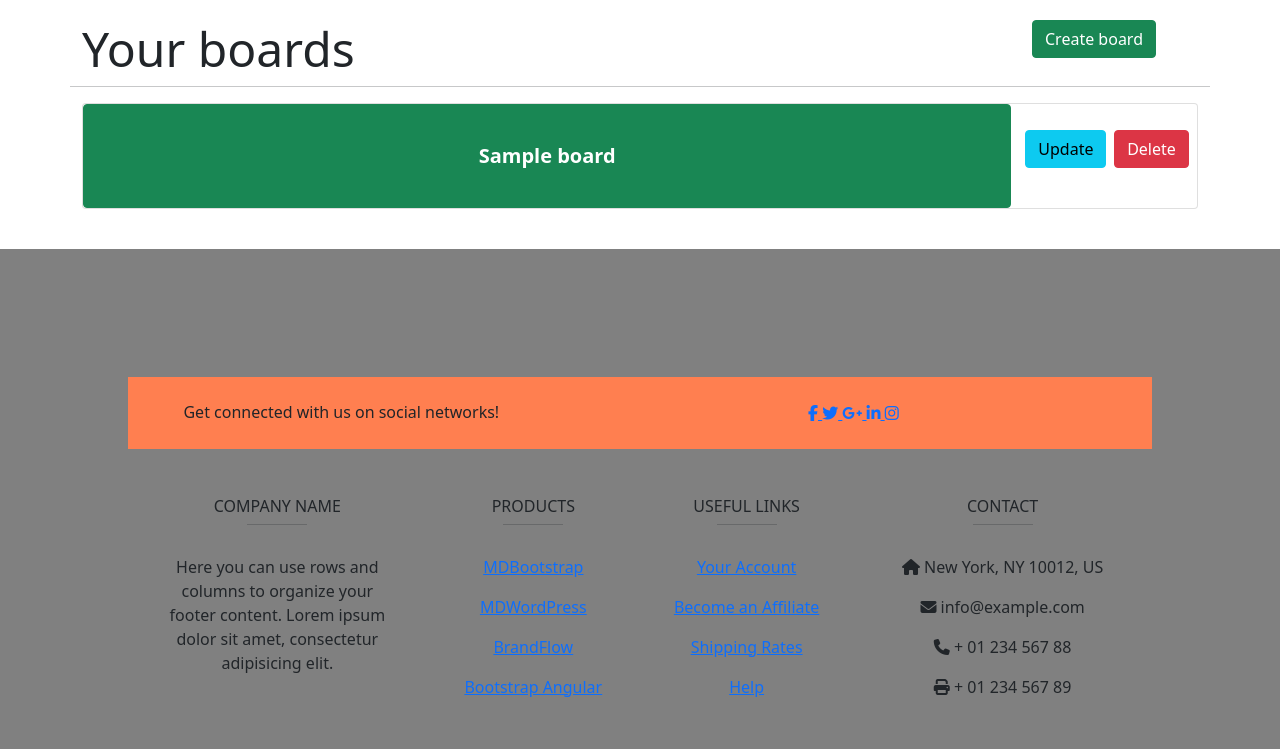
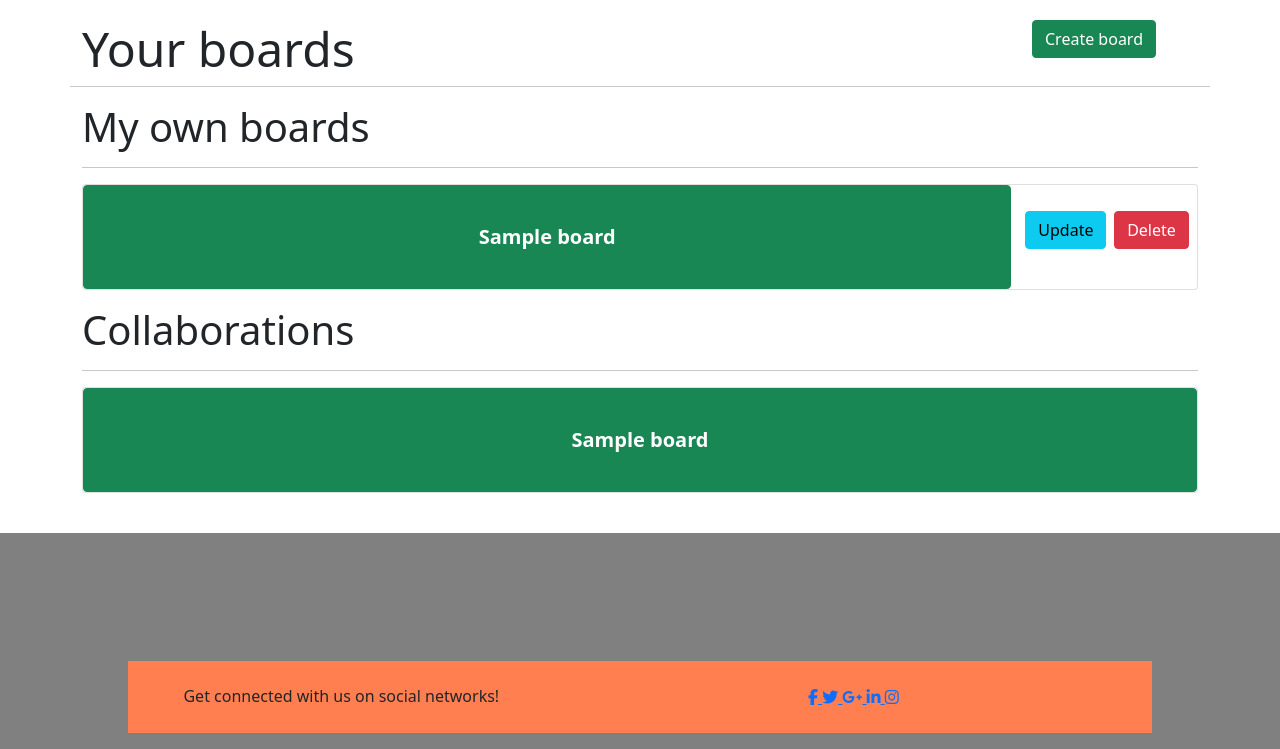
Before and after one commit to frangrande91/TP_Metod, a Django app: page /tasks/board-list/ in a window 1280 px wide. Shown: the part 56-805 px from the top of the page. Run offline with Django 3.2, Linux system fonts and the light colour scheme; a user stored in the database is signed in; tables that the repository leaves empty hold one stand-in row (values such as "Sample post"); some libraries are stand-ins or nearby versions.

Commit message:
Starting collaborations between boards

```diff
--- a/tasks/url.py
+++ b/tasks/url.py
@@ -14,9 +14,8 @@ urlpatterns = [
     path('board-view/<str:pk>/', login_required(views.board_view), name="board-view"),
     path('update-category/<str:pk>/', login_required(views.update_category), name="update_category", ),
     path('delete-category/<str:pk>/', login_required(views.delete_category), name="delete_category"),
-    path('board-list/', login_required(views.BoardList.as_view()), name="board-list"),
+    path('board-list/', login_required(views.board_list), name="board-list"),
     path('board-create/', login_required(views.BoardCreate.as_view()), name="board-create"),
     path('board-delete/<str:pk>/', login_required(views.BoardDelete.as_view()), name="board-delete"),
-    path('board-update/<str:pk>/', login_required(views.BoardUpdate.as_view()), name="board-update"),
-    path('board-update/<str:pk>/', login_required(views.BoardUpdate.as_view()), name="board-update"),
+    path('board-update/<str:pk>/', login_required(views.board_update), name="board-update"),
 ]
--- a/tasks/views.py
+++ b/tasks/views.py
@@ -20,16 +20,17 @@ def list_task(request):
     context = {'tasks': tasks, 'form': form}
     return render(request, 'tasks/list-task.html', context)"""
 
+
 ########## CRUD TASK AND CATEGORY #########
 
 
 def update_task(request, pk):
-    task = Task.objects.get(id=pk)  #obtengo la tarea a editar
-    board = task.category.board     #obtengo el tablero al que pertenece la tarea
-    myUser = MyUser.objects.get(id=request.user.id)  #MyUser logueado
-    boards = myUser.boardsToCollaborate.all()  #obtengo todos los tableros en los que el usuario es colaborador
+    task = Task.objects.get(id=pk)  # obtengo la tarea a editar
+    board = task.category.board  # obtengo el tablero al que pertenece la tarea
+    myUser = MyUser.objects.get(id=request.user.id)  # MyUser logueado
+    boards = myUser.boardsToCollaborate.all()  # obtengo todos los tableros en los que el usuario es colaborador
 
-    if board.owner == myUser or board in boards:  #Valido que el usuario sea el dueño o un coladorador del tablero a la que pertenece la categoría a editar
+    if board.owner == myUser or board in boards:  # Valido que el usuario sea el dueño o un coladorador del tablero a la que pertenece la categoría a editar
 
         form = TaskForm(instance=task)
 
@@ -37,7 +38,7 @@ def update_task(request, pk):
             form = TaskForm(request.POST, instance=task)
             if form.is_valid():
                 form.save()
-            return redirect('/tasks/board-view/'+task.category.board.id.__str__())
+            return redirect('/tasks/board-view/' + task.category.board.id.__str__())
 
         context = {'form': form}
 
@@ -47,18 +48,17 @@ def update_task(request, pk):
         return redirect('/tasks/board-list/')
 
 
-
 def delete_task(request, pk):
-    item = Task.objects.get(id=pk)   #obtengo la tarea a eliminar
-    board = item.category.board       #obtengo el tablero al que pertenece la tarea
+    item = Task.objects.get(id=pk)  # obtengo la tarea a eliminar
+    board = item.category.board  # obtengo el tablero al que pertenece la tarea
     myUser = MyUser.objects.get(id=request.user.id)  # MyUser logueado
     boards = myUser.boardsToCollaborate.all()  # obtengo todos los tableros en los que el usuario es colaborador
 
-    if board.owner == myUser or board in boards:  #Valido que el usuario sea el dueño o un coladorador del tablero a la que pertenece la categoría a eliminar
+    if board.owner == myUser or board in boards:  # Valido que el usuario sea el dueño o un coladorador del tablero a la que pertenece la categoría a eliminar
 
         if request.method == 'POST':
             item.delete()
-            return redirect('/tasks/board-view/'+item.category.board.id.__str__())
+            return redirect('/tasks/board-view/' + item.category.board.id.__str__())
 
         context = {'item': item}
         return render(request, 'tasks/delete-task.html', context)
@@ -105,33 +105,31 @@ def categoryCreate(request, pk):
     return render(request, 'tasks/task-add.html', context)
 """
 
-#INVESTIGAR CÓMO FILTRAR BOARDS Y CATEGORÍAS EN EL FORM
+
+# INVESTIGAR CÓMO FILTRAR BOARDS Y CATEGORÍAS EN EL FORM
 def board_view(request, pk):
-    board = Board.objects.get(id=pk)    #obtengo el tablero pedido
-    myUser = MyUser.objects.get(id=request.user.id)    #MyUser logueado
-    boards = myUser.boardsToCollaborate.all()    #obtengo todos los tableros en los que el usuario es colaborador
+    board = Board.objects.get(id=pk)  # obtengo el tablero pedido
+    myUser = MyUser.objects.get(id=request.user.id)  # MyUser logueado
+    boards = myUser.boardsToCollaborate.all()  # obtengo todos los tableros en los que el usuario es colaborador
 
-
-    if board.owner == myUser or board in boards:      #Valido que el usuario que está viendo el tablero sea el dueño o un coladorador
+    if board.owner == myUser or board in boards:  # Valido que el usuario que está viendo el tablero sea el dueño o un coladorador
         categories = board.categories.all()
 
         if request.method == 'POST':
             form = TaskForm(request.POST)
             formCategory = CategoryForm(request.POST)
 
-            #Add task
+            # Add task
             if form.is_valid():
                 form.save()
                 context = {'categories': categories, 'form': form, 'formCategory': formCategory, 'board': board}
                 return render(request, 'tasks/board-view.html', context)
 
-            #Add category
+            # Add category
             if formCategory.is_valid():
                 formCategory.save()
                 context = {'categories': categories, 'form': form, 'formCategory': formCategory, 'board': board}
                 return render(request, 'tasks/board-view.html', context)
-
-
 
         form = TaskForm()
         formCategory = CategoryForm()
@@ -143,12 +141,12 @@ def board_view(request, pk):
 
 
 def update_category(request, pk):
-    category = Category.objects.get(id=pk)   #obtengo la categoria a editar
-    board = category.board                  #obtengo el tablero al que pertenece la categoria
+    category = Category.objects.get(id=pk)  # obtengo la categoria a editar
+    board = category.board  # obtengo el tablero al que pertenece la categoria
     myUser = MyUser.objects.get(id=request.user.id)  # MyUser logueado
     boards = myUser.boardsToCollaborate.all()  # obtengo todos los tableros en los que el usuario es colaborador
 
-    if board.owner == myUser or board in boards:      #Valido que el usuario sea el dueño o un coladorador del tablero a la que pertenece la categoría a editar
+    if board.owner == myUser or board in boards:  # Valido que el usuario sea el dueño o un coladorador del tablero a la que pertenece la categoría a editar
 
         form = CategoryForm(instance=category)
 
@@ -156,7 +154,7 @@ def update_category(request, pk):
             form = CategoryForm(request.POST, instance=category)
             if form.is_valid():
                 form.save()
-            return redirect('/tasks/board-view/'+category.board.id.__str__())
+            return redirect('/tasks/board-view/' + category.board.id.__str__())
         context = {'form': form}
         return render(request, 'tasks/update-category.html', context)
     else:
@@ -174,7 +172,7 @@ def delete_category(request, pk):
 
         if request.method == 'POST':
             category.delete()
-            return redirect('/tasks/board-view/'+category.board.id.__str__())
+            return redirect('/tasks/board-view/' + category.board.id.__str__())
 
         context = {'category': category}
         return render(request, 'tasks/delete-category.html', context)
@@ -183,6 +181,36 @@ def delete_category(request, pk):
         return redirect('/tasks/board-list/')
 
 
+def board_list(request):
+    user = MyUser.objects.get(id=request.user.id)
+    own = Board.objects.filter(owner__id=user.id)
+    collaborations = user.boardsToCollaborate.all()
+
+    context = {'own': own, 'collaborations': collaborations}
+
+    return render(request, 'tasks/board-list.html', context)
+
+
+def board_update(request, pk):
+    board = Board.objects.get(id=pk)
+    user = MyUser.objects.get(pk=request.user.id)
+
+    if board.owner.id == user.id:
+
+        if request.method == 'POST':
+            board.name = request.POST['name']
+            board.save()
+
+
+        friends = user.friends.all()
+        context = {'board': board, 'friends': friends}
+        return render(request, 'tasks/board-update.html', context)
+
+    return render(request, 'tasks/board-list.html')
+
+
+
+"""
 class BoardList(ListView):
     model = Board
     template_name = 'tasks/board-list.html'
@@ -191,8 +219,9 @@ class BoardList(ListView):
     def get_queryset(self):
         own = Board.objects.filter(owner= self.request.user.id)
         myuser = MyUser.objects.get(user_ptr_id = self.request.user.id)
-        collab =  myuser.boardsToCollaborate.all()
+        collab = myuser.boardsToCollaborate.all()
         return own | collab
+"""
 
 
 class BoardCreate(CreateView):
@@ -222,6 +251,9 @@ class BoardUpdate(UpdateView):
     template_name = 'tasks/board-update.html'
     success_url = '/tasks/board-list/'
 
+
+
+
 """
 class CategoryList(ListView):
     model = Category
--- a/templates/tasks/board-list.html
+++ b/templates/tasks/board-list.html
@@ -10,8 +10,11 @@
                     <a href="{% url 'board-create' %}" class="btn btn-success">Create board</a>
             </div>
         <hr>
-
-            {% for board in object_list %}
+          <div class="col-12">
+              <div class="display-6">My own boards</div>
+                  <hr>
+          </div>
+            {% for board in own %}
                 <div class="col-12">
                     <div class="card mb-3">
                       <div class="row g-0">
@@ -39,6 +42,39 @@
                     </div>
                 </div>
             {% endfor %}
+
+         <div class="col-12">
+              <div class="display-6">Collaborations</div>
+                  <hr>
+          </div>
+            {% for board in collaborations %}
+                <div class="col-12">
+                    <div class="card mb-3">
+                      <div class="row g-0">
+                        <div class="col-md-12">
+                            <a href="{% url 'board-view' board.id %}" class="btn btn-success" role="button" style="width: 100%">
+                                <div style="padding: 30px">
+                                    <b style="font-size: 20px">{{ board.name }}</b>
+                                </div>
+                            </a>
+                        </div>
+{% comment %}                        <div class="col-md-2">
+                          <div class="card-body">
+                              <div class="row">
+                               <div class="col-6" style="padding: 10px;">
+                                    <a class="btn btn-info" href="{% url 'board-update' board.id %}">Update</a>
+                                </div>
+                                <div class="col-6" style="padding: 10px;">
+                                    <a class="btn btn-danger" href="{% url 'board-delete' board.id %}">Delete</a>
+                                </div>
+                              </div>
+
+                          </div>
+                        </div>{% endcomment %}
+                      </div>
+                    </div>
+                </div>
+            {% endfor %}
               {% if messages %}
 
                         {% for message in messages %}
@@ -48,7 +84,7 @@
                         {% endfor %}
 
                 {% endif %}
-            </div>
+        </div>
     </div>
 
 {% endblock %}
```
Also changed, not shown: templates/tasks/board-update.html (+19 -1 lines), tasks/migrations/0017_merge_0015_task_status_0016_auto_20211123_2259.py, user/migrations/0004_alter_myuser_boardstocollaborate.py.
